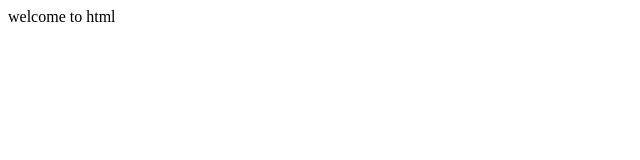
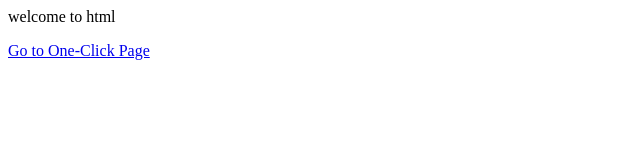
Before and after one commit to swathiav836/my_first_project, a plain HTML site: page index.html in a window 1280 px wide. Shown: the whole page, without its empty margins (0-640 px from the left). Drawn offline with Linux system fonts and the light colour scheme.

Commit message:
Update index.html

```diff
--- a/index.html
+++ b/index.html
@@ -4,5 +4,6 @@
 </head>
 <body>
 <p>welcome to html</p>
+<a href="oneclick.html">Go to One-Click Page</a>
 </body>
 <html>
```
